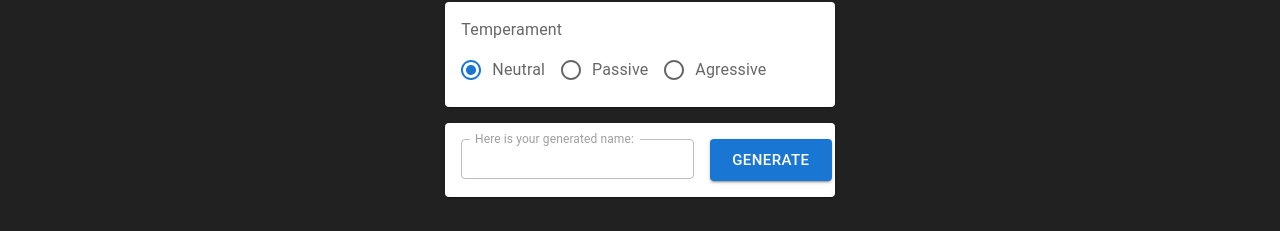
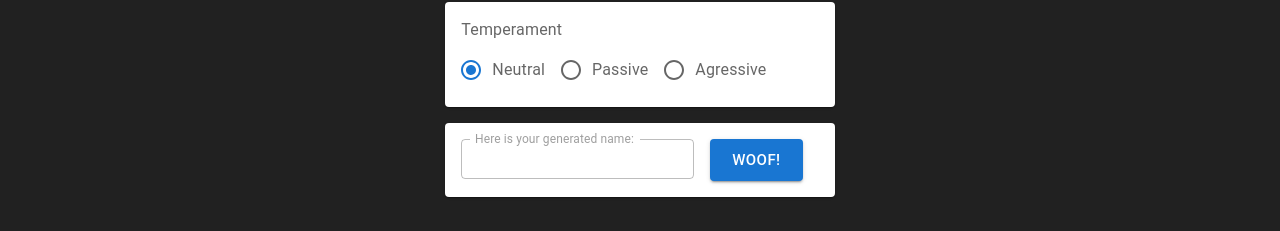
Before and after one commit to Faraja17/foster-dog-namer, a React (Create React App) app: page / in a window 1280 px wide. Shown: the part 1262-1493 px from the top of the page. Built offline with nearby package versions, Linux system fonts and the light colour scheme; no server answers.

Commit message:
resize button

```diff
--- a/src/Components/Namer.js
+++ b/src/Components/Namer.js
@@ -139,9 +139,9 @@ export default function FullWidthGrid(props) {
                             <TextField InputLabelProps={{shrink: true}} label="Here is your generated name:" size="small" disabled fullWidth value={name} />
                         </Grid>
 
-                        <Grid item xs={12} md={4} lg={4} align="right" >
+                        <Grid item xs={12} md={3} lg={3} align="right" >
                             <Button size="large" variant="contained" onClick= {generateName}>
-                                Generate
+                                Woof!
                             </Button>
                         </Grid>
                     </Grid>
```
